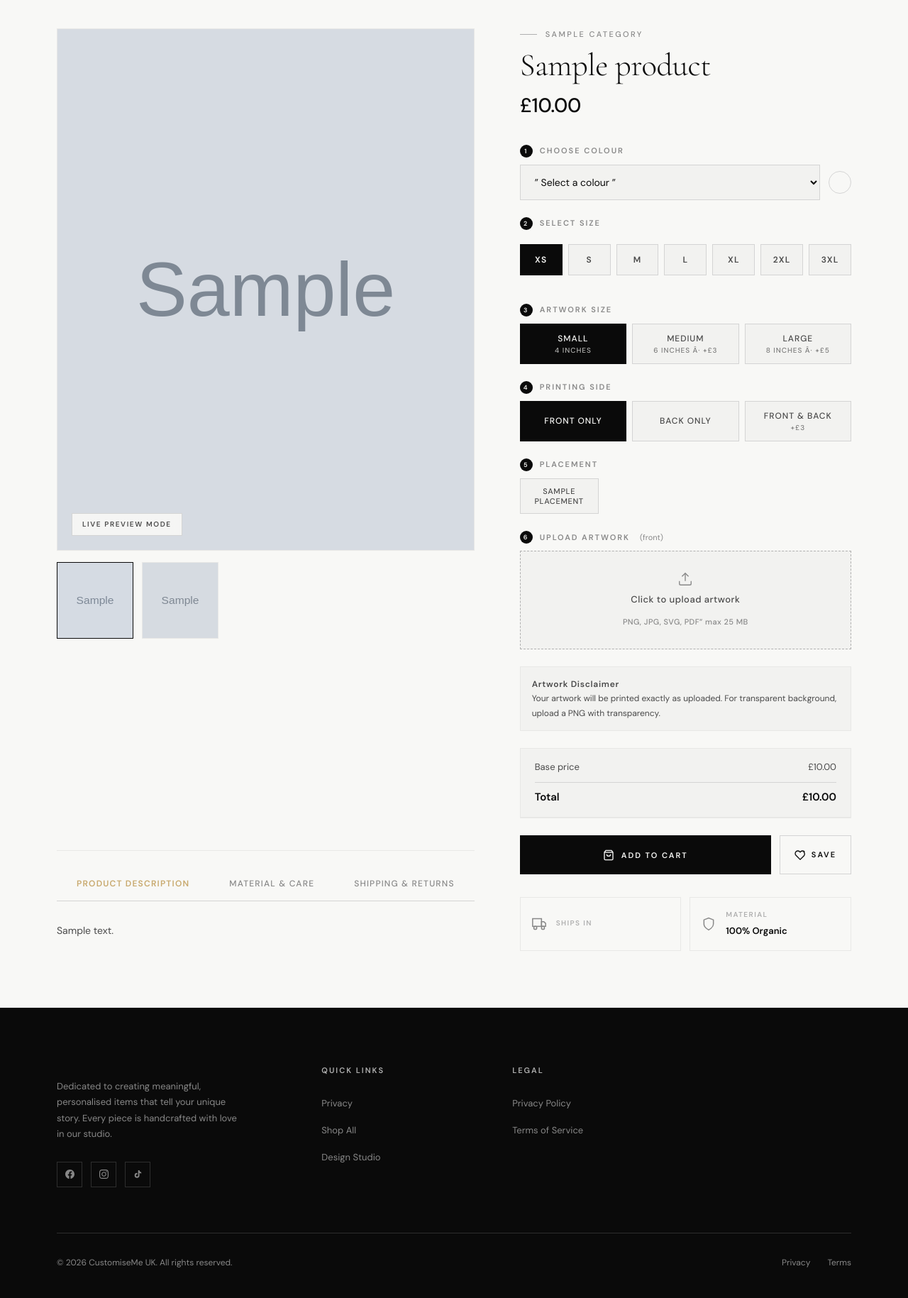
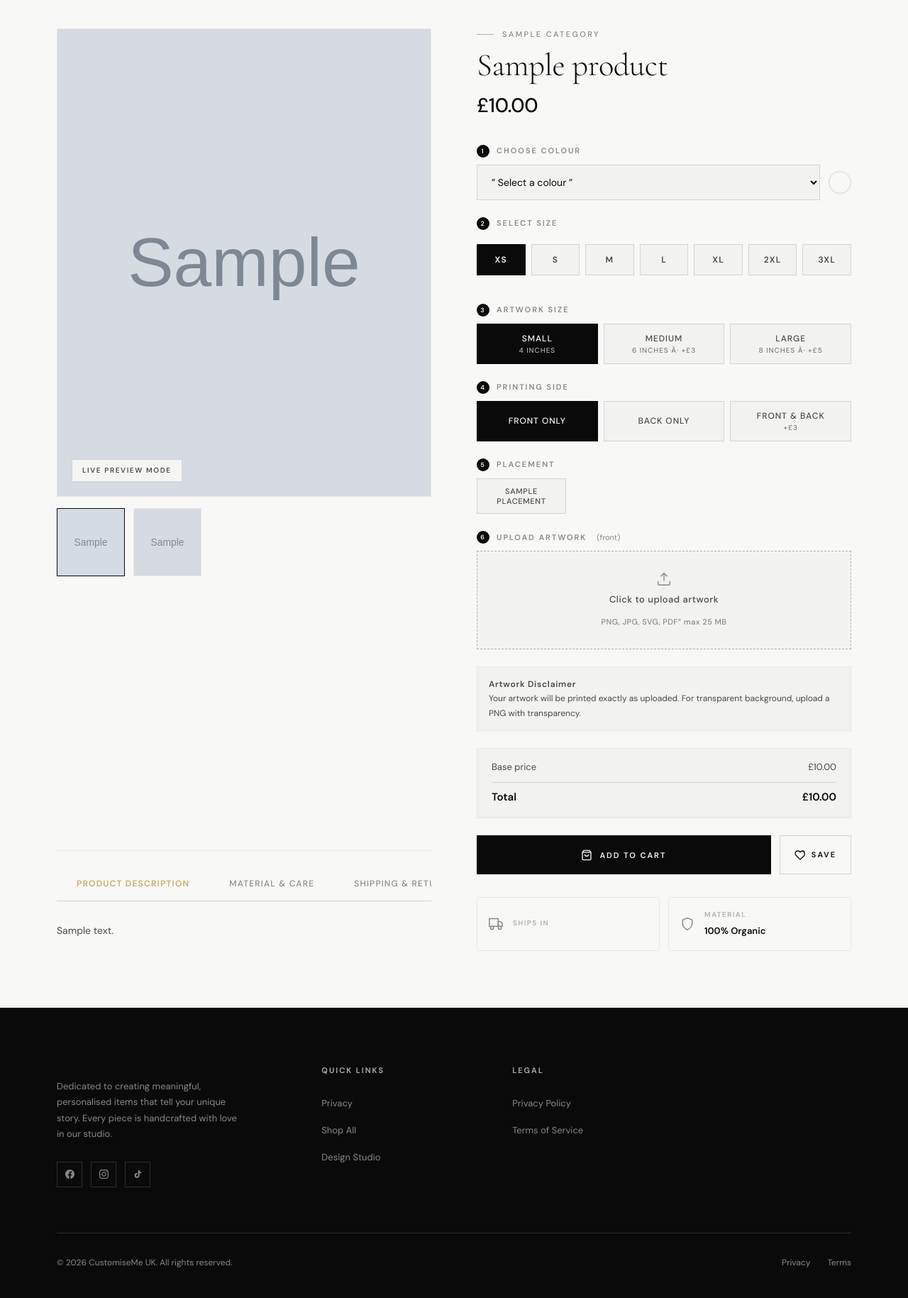
Before and after one commit to preciousashama/Customisemeukv2, a Django app: template templates/product.html in a window 1280 px wide. Shown: the part 183-2012 px from the top of the page at 71% size. Run offline with Django 5.2, Linux system fonts and the light colour scheme; the template is opened without the code that fills it: most values are stand-ins (such as "Sample title", 1, 10 or a date in 2020); grey boxes marked "Sample" are stand-in pictures.

Commit message:
fixced stuff

```diff
--- a/templates/product.html
+++ b/templates/product.html
@@ -229,10 +229,10 @@ nav>.nav-item>a .chevron{display:inline-block;width:7px;height:7px;border-right:
 
 
 .product-section{display:grid;grid-template-columns:1fr 1fr;column-gap:64px;row-gap:32px;padding:40px 80px 80px;max-width:1400px;margin:0 auto;grid-template-areas:"image head" "image details" "desc details";align-items:start;}
-.image-panel{grid-area:image;display:flex;flex-direction:column;gap:16px;}
-.product-head{grid-area:head;display:flex;flex-direction:column;gap:10px;}
-.tabs-section{grid-area:desc;}
-.details-panel{grid-area:details;display:flex;flex-direction:column;gap:32px;}
+.image-panel{grid-area:image;display:flex;flex-direction:column;gap:16px;min-width:0;}
+.product-head{grid-area:head;display:flex;flex-direction:column;gap:10px;min-width:0;}
+.tabs-section{grid-area:desc;min-width:0;}
+.details-panel{grid-area:details;display:flex;flex-direction:column;gap:32px;min-width:0;}
 .main-image-wrap{position:relative;aspect-ratio:4/5;background:var(--grey-8);overflow:hidden;border:1px solid var(--grey-7);}
 .main-image-wrap img{width:100%;height:100%;object-fit:cover;filter:grayscale(15%);transition:filter .6s,transform .6s;}
 .main-image-wrap:hover img{filter:grayscale(0%);transform:scale(1.03);}
```
